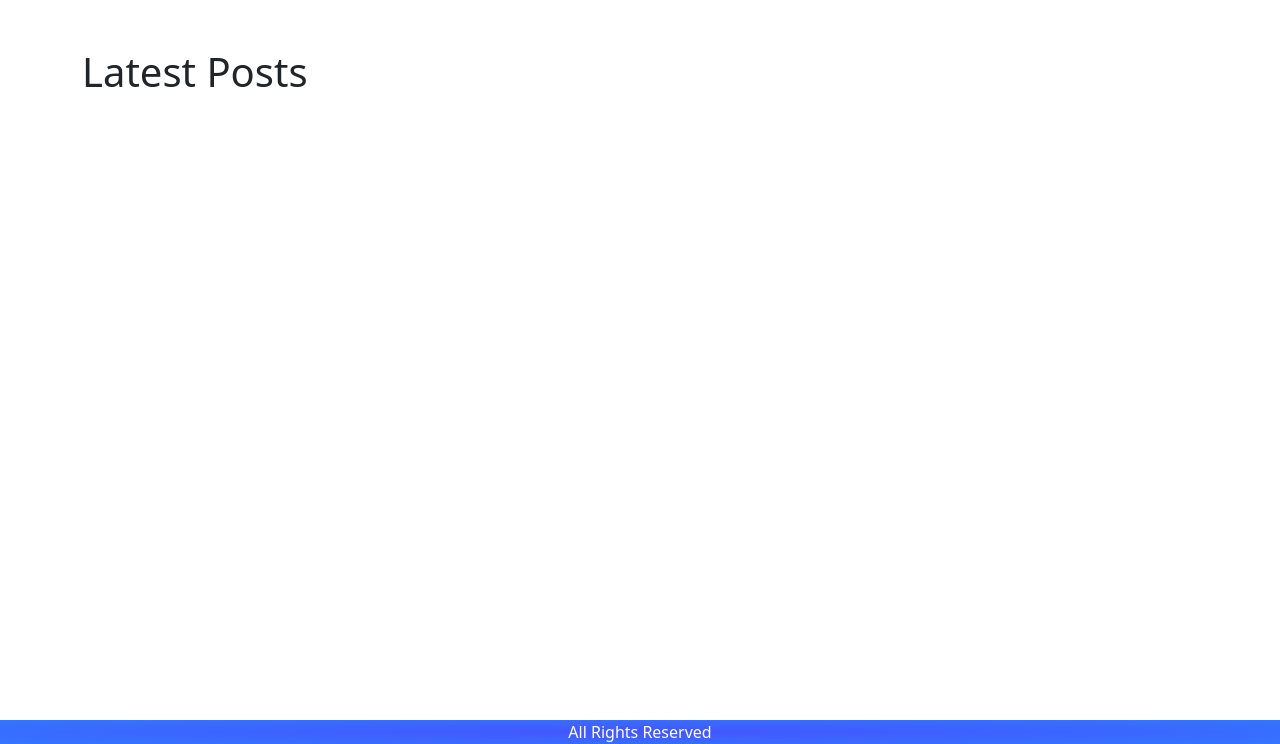
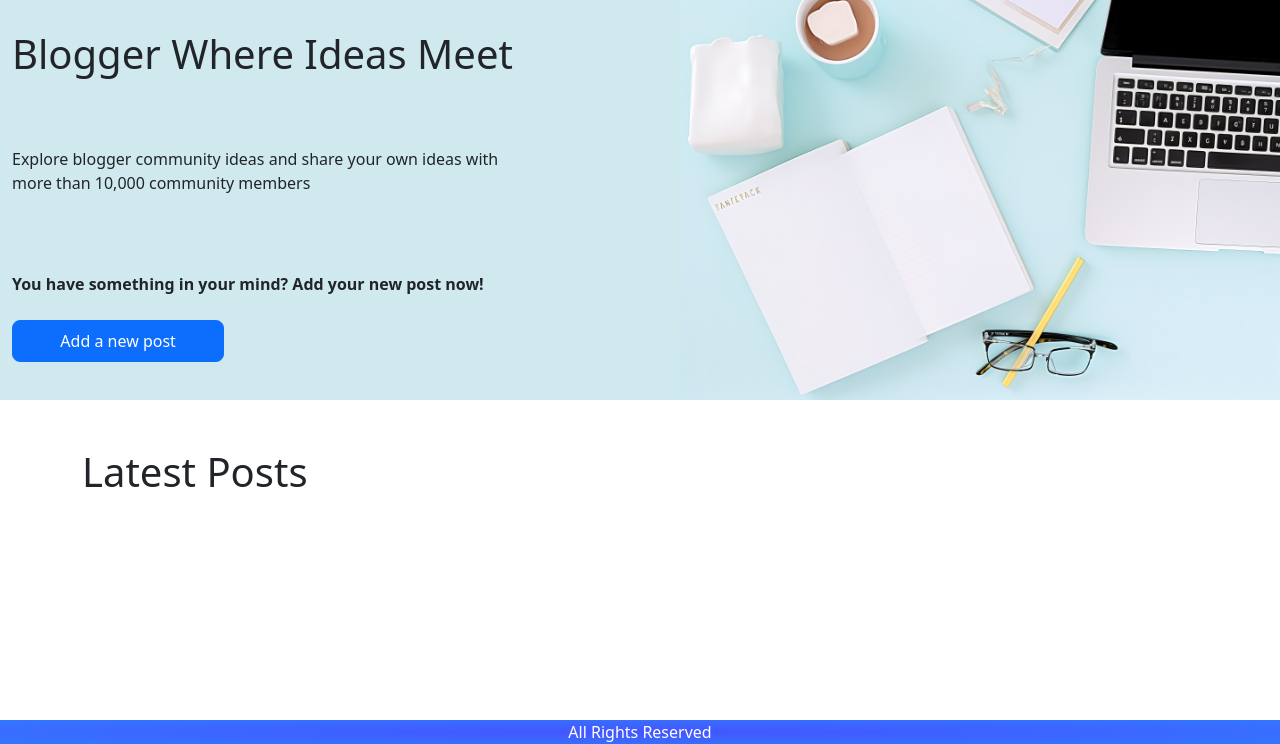
Before and after one commit to T-Python-Sep-24/LAB-ORM-1, a Django app: page / in a window 1280 px wide. Shown: the part 56-800 px from the top of the page. Run offline with Django 4.2, Linux system fonts and the light colour scheme; data that the repository does not hold is empty; some libraries are stand-ins or nearby versions.

Commit message:
add styling

```diff
--- a/Blogger/main/static/css/style.css
+++ b/Blogger/main/static/css/style.css
@@ -1,7 +1,47 @@
+/*** header ***/
 header {
     background-image: radial-gradient(#4455ff, #3377ff);
 }
 
+.myhero-background-decoration {
+    background-image: url('../images/Pngtree_background2.jpg');
+    background-color: #d0e9ef;
+    background-size: contain;
+    background-repeat: no-repeat;
+    background-position: top right;
+    min-height: 50vh;
+}
+
+
+/*** hero section ***/
+.myhero-parent {
+    margin: 0;
+    padding: 0;
+}
+
+.myhero-content-container {
+    background-color: rgba(208, 233, 239, 0.2);
+    backdrop-filter: blur(5px);
+    height: 50vh;
+}
+
+.myhero-background-container {
+    position: relative;
+}
+
+.myhero-content-decoration {
+    position: absolute;
+    background-color: #d0e9ef;
+    top: 0;
+    left: 0;
+    width: 100%;
+    height: 100%;
+    z-index: -1;
+}
+
+
+/*** footer ***/
+
 footer {
     background-image: radial-gradient(#4455ff, #3377ff);
 }
--- a/Blogger/main/templates/main/index.html
+++ b/Blogger/main/templates/main/index.html
@@ -1,9 +1,29 @@
 {% extends 'main/base.html' %}
+
+{% load static %}
 
 {% block title %}Home{% endblock %}
 
 
 {% block content %}
+ <section> <!-- start of hero section -->
+     <div class="myhero-background-decoration width-100">
+         <div class="myhero-parent container-fluid d-flex">
+             <div class="myhero-content-container container col-md-5 d-flex flex-column justify-content-around">
+                 <h1>Blogger Where Ideas Meet</h1>
+                 <p>Explore blogger community ideas and share your own ideas with more than 10,000 community members</p>
+                 <div>
+                     <p><strong>You have something in your mind? Add your new post now!</strong></p>
+                     <a href="{% url 'main:add_view' %}" class="btn col-lg-5 my-2 btn-primary rounded-3 p-2">Add a new post</a>
+
+                 </div>
+             </div> <!-- myhero-content-container -->
+             <div class="myhero-background-container flex-grow-1 m-0 p-0 width-100"></div>
+         </div> <!-- end of myhero-parent-->
+     </div>
+ </section> <!-- end of hero section -->
+
+ <section> <!-- start of latest posts section -->
      <div class="container">
          <h1 class="pt-5">Latest Posts</h1>
      </div>
@@ -11,8 +31,8 @@
      <div class="container">
          <div class="row">
                  {% for post in posts %}
-            <div class="col-sm-6 mb-3 mb-sm-0 py-3">
-                <div class="card" style="width: 18rem;">
+                 <div class="col-sm-4 mb-3 py-2">
+                     <div class="card w-100" style="width: 18rem;">
                          <div class="card-body">
                            <h5 class="card-title">{{ post.title }}</h5>
                            <h6 class="card-subtitle mb-2 text-body-secondary">{{ post.published_at }}</h6>
@@ -30,6 +50,5 @@
                  {% endfor %}
              </div>
          </div>
-
-
+ </section> <!-- start of latest posts section -->
 {% endblock %}
```
Also changed, not shown: Blogger/main/templates/main/add.html (+8 -8 lines), Blogger/main/static/images/Pngtree_background2.jpg (added), Blogger/main/static/images/pngtree_Background1.png (added), 3 other files. Lines whose indentation alone changed are shown as unchanged.
